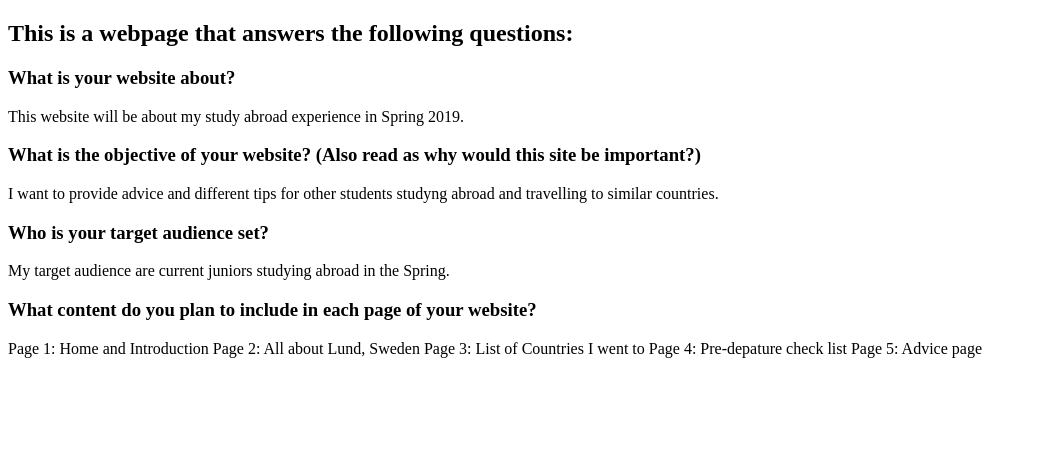
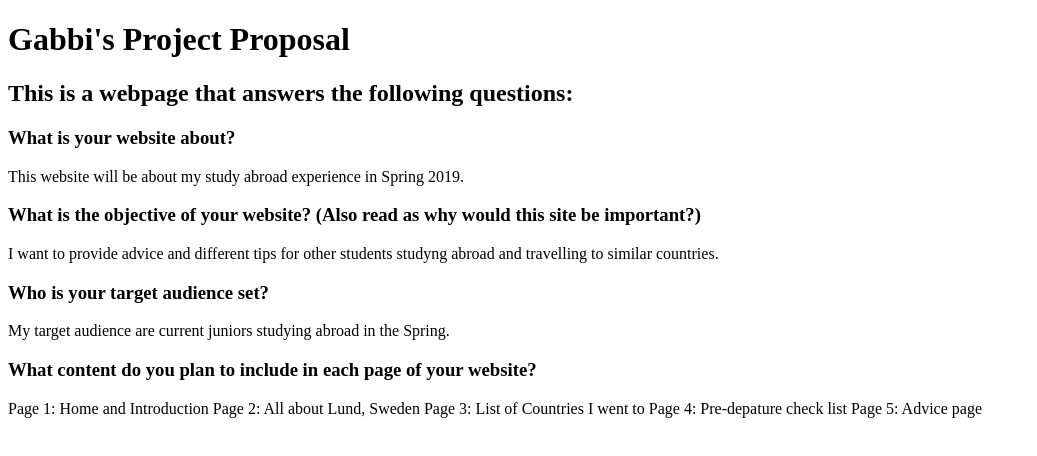
Before and after one commit to gltiangco/WebTech-Project, a plain HTML site: page ProjectProposal.html in a window 1280 px wide. Shown: the whole page, without its empty margins (0-1037 px from the left). Drawn offline with Linux system fonts and the light colour scheme.

Commit message:
Update ProjectProposal.html

```diff
--- a/ProjectProposal.html
+++ b/ProjectProposal.html
@@ -6,7 +6,7 @@
     <meta http-equiv="X-UA-Compatible" content="ie=edge">
 </head>
 <body>
-
+<h1>Gabbi's Project Proposal </h1>
 <h2>This is a webpage that answers the following questions:</h2>
 
 <p><h3>What is your website about?</h3>
```
